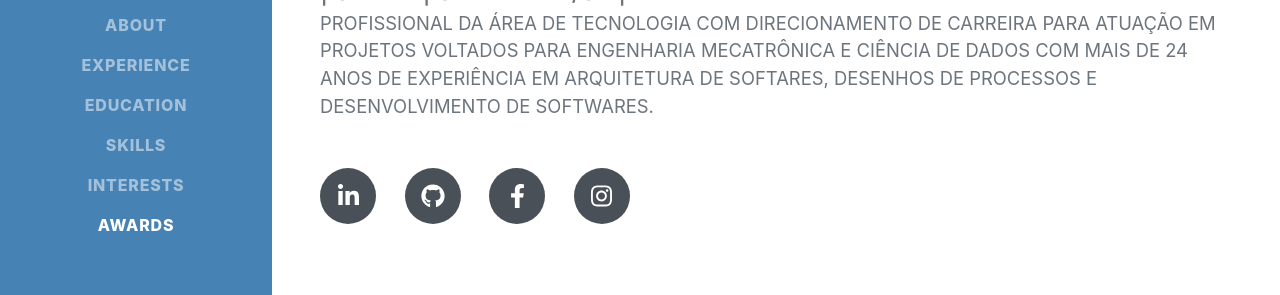
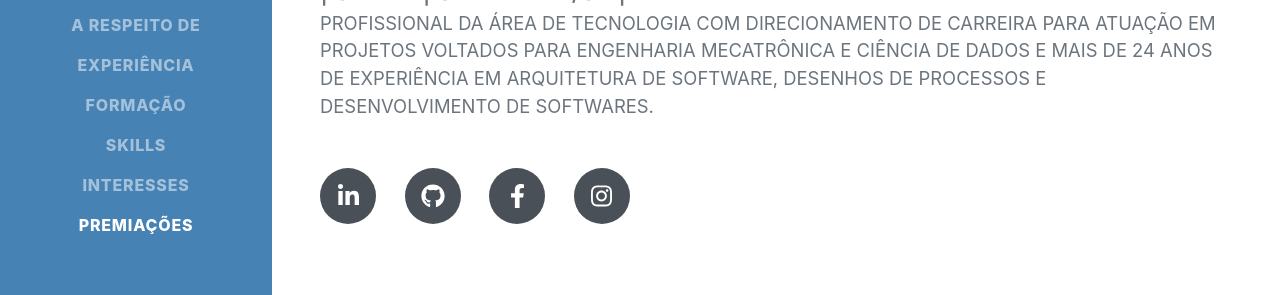
Before and after one commit to carlosemsantana/carlosemsantana.github.io, a plain HTML site: page index.html in a window 1280 px wide. Shown: the part 367-662 px from the top of the page. Drawn offline with nearby package versions, Linux system fonts and the light colour scheme; a web font is replaced by a local one.

Commit message:
Atualização CV 02

```diff
--- a/index.html
+++ b/index.html
@@ -25,12 +25,12 @@
             <button class="navbar-toggler" type="button" data-toggle="collapse" data-target="#navbarSupportedContent" aria-controls="navbarSupportedContent" aria-expanded="false" aria-label="Toggle navigation"><span class="navbar-toggler-icon"></span></button>
             <div class="collapse navbar-collapse" id="navbarSupportedContent">
                 <ul class="navbar-nav">
-                    <li class="nav-item"><a class="nav-link js-scroll-trigger" href="#about">About</a></li>
-                    <li class="nav-item"><a class="nav-link js-scroll-trigger" href="#experience">Experience</a></li>
-                    <li class="nav-item"><a class="nav-link js-scroll-trigger" href="#education">Education</a></li>
+                    <li class="nav-item"><a class="nav-link js-scroll-trigger" href="#about">A respeito de</a></li>
+                    <li class="nav-item"><a class="nav-link js-scroll-trigger" href="#experience">Experiência</a></li>
+                    <li class="nav-item"><a class="nav-link js-scroll-trigger" href="#education">Formação</a></li>
                     <li class="nav-item"><a class="nav-link js-scroll-trigger" href="#skills">Skills</a></li>
-                    <li class="nav-item"><a class="nav-link js-scroll-trigger" href="#interests">Interests</a></li>
-                    <li class="nav-item"><a class="nav-link js-scroll-trigger" href="#awards">Awards</a></li>
+                    <li class="nav-item"><a class="nav-link js-scroll-trigger" href="#interests">Interesses</a></li>
+                    <li class="nav-item"><a class="nav-link js-scroll-trigger" href="#awards">Premiações</a></li>
                 </ul>
             </div>
         </nav>
@@ -45,7 +45,7 @@
                     </h1>
                     <div class="subheading mb-5">
                         E: <a href="mailto:eugenio@globaldelivery.com.br">eugenio@globaldelivery.com.br</a> | M: +5511 98473-9898 | CEP: 04143 | Saúde | São Paulo/SP | BR
-                    <p class="lead mb-5">Profissional da área de Tecnologia com direcionamento de carreira para atuação em projetos voltados para Engenharia Mecatrônica e Ciência de Dados com mais de 24 anos de experiência em Arquitetura de Softares, Desenhos de Processos e Desenvolvimento de Softwares.</p></div>
+                    <p class="lead mb-5">Profissional da área de Tecnologia com direcionamento de carreira para atuação em projetos voltados para Engenharia Mecatrônica e Ciência de Dados e mais de 24 anos de experiência em Arquitetura de Software, Desenhos de Processos e Desenvolvimento de Softwares.</p></div>
                     <div class="social-icons">
                         <a class="social-icon" href="https://www.linkedin.com/in/carloseugenio/"><i class="fab fa-linkedin-in"></i></a>
                         <a class="social-icon" href="https://github.com/carlosemsantana"><i class="fab fa-github"></i></a>
```
Also changed, not shown: assets/img/profile.jpg.
